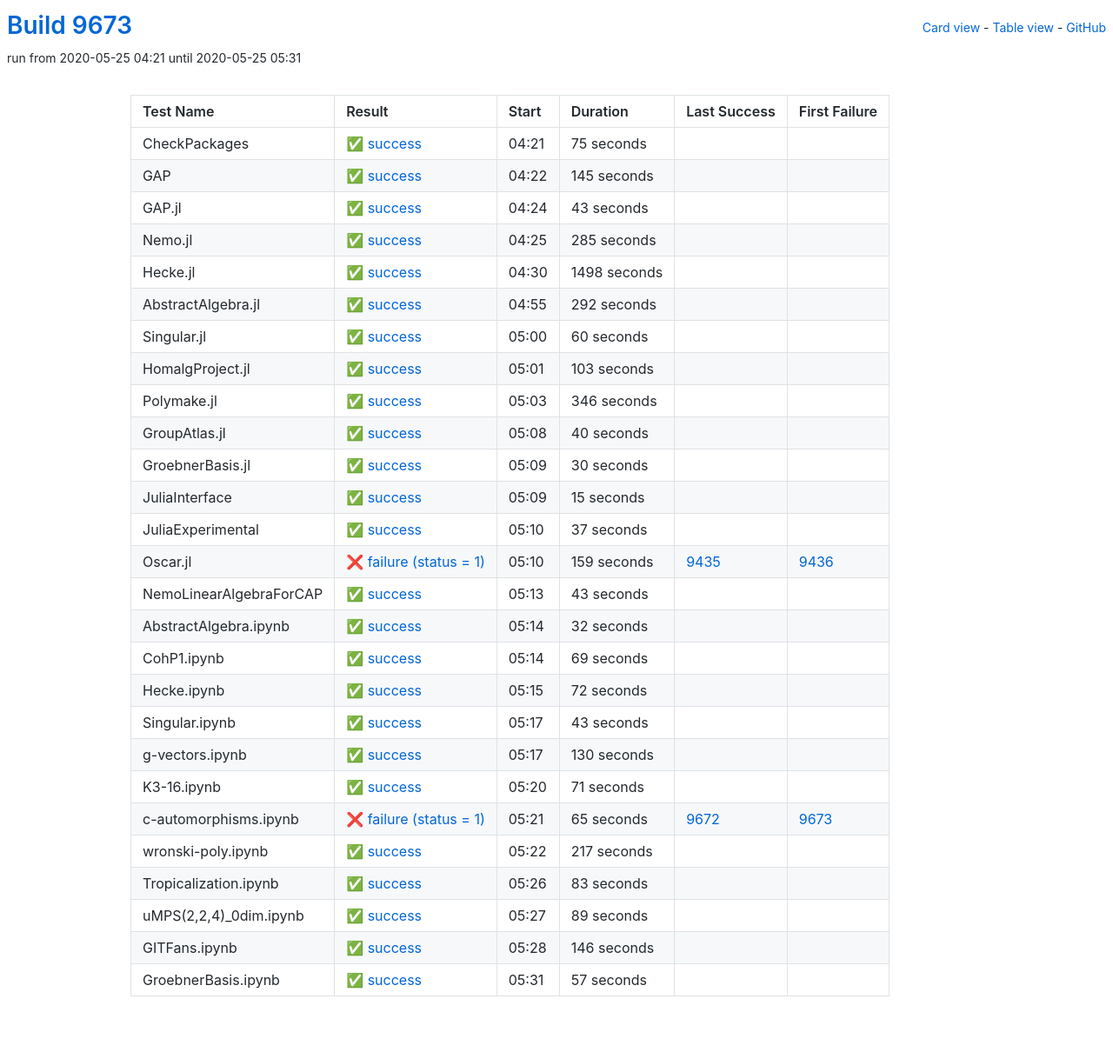
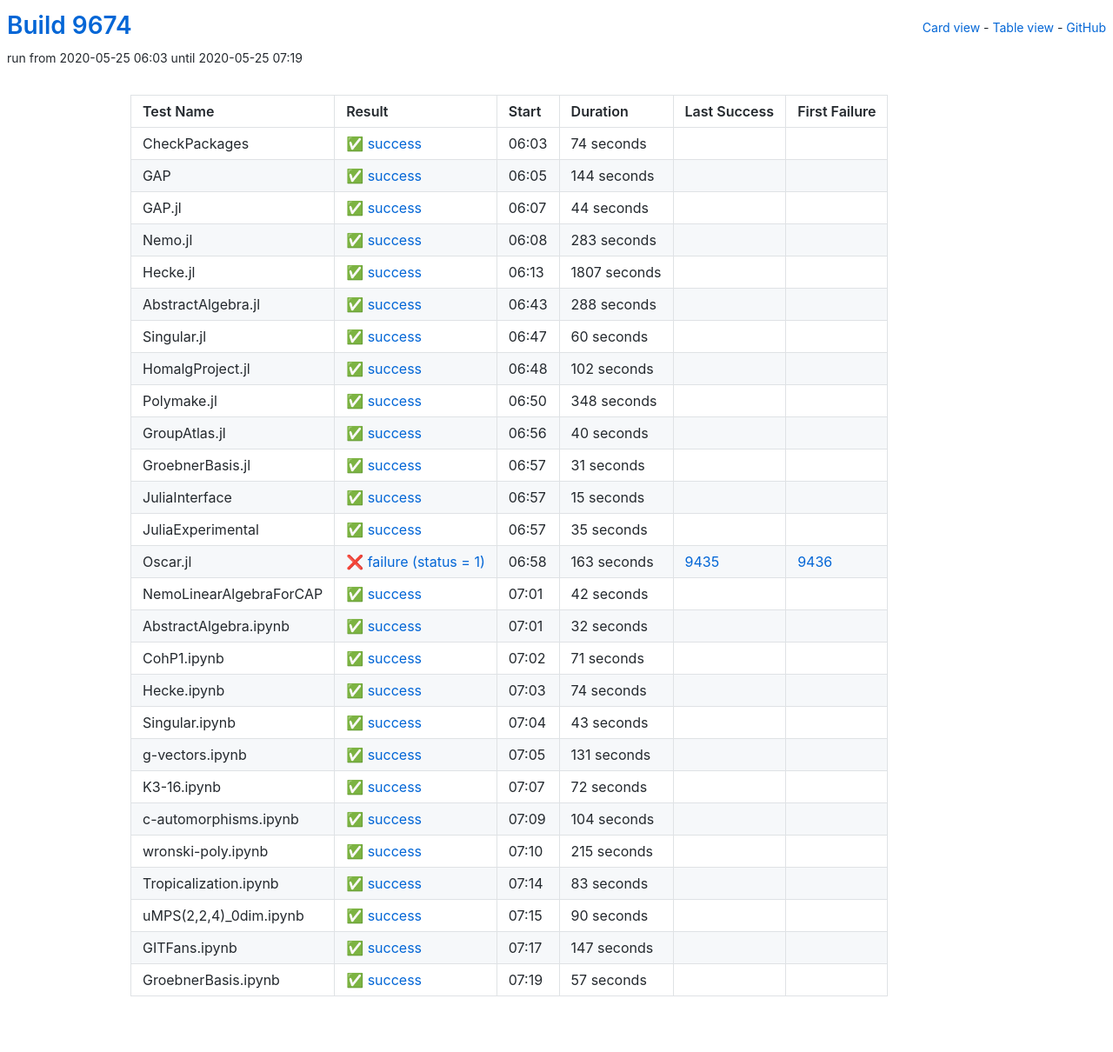
Before and after one commit to oscar-system/oscar-ci-status, a Jekyll site: the page built from table.html, in a window 1280 px wide. Shown: the whole page at 87% size. Built offline with Jekyll 4.4.1, drawn with Linux system fonts in a browser that asks for light colours.

Commit message:
Build 9674

```diff
--- a/_data/ci.yml
+++ b/_data/ci.yml
@@ -1,77 +1,77 @@
-build: 9673
-build_url: https://oscarci.mathematik.uni-kl.de/job/oscar/9673/
+build: 9674
+build_url: https://oscarci.mathematik.uni-kl.de/job/oscar/9674/
 job: oscar
 tests:
-- duration: 75
+- duration: 74
   exitcode: 0
   first_failure: false
   first_failure_url: null
   id: checkpackages
   last_success: false
   last_success_url: null
-  log: https://oscarci.mathematik.uni-kl.de/job/oscar/9673/artifact/logs/build-9673/CheckPackages.log
+  log: https://oscarci.mathematik.uni-kl.de/job/oscar/9674/artifact/logs/build-9674/CheckPackages.log
   name: CheckPackages
-  start: 2020-05-25 04:21
+  start: 2020-05-25 06:03
   status: success
   success: true
-- duration: 145
+- duration: 144
   exitcode: 0
   first_failure: false
   first_failure_url: null
   id: gap
   last_success: false
   last_success_url: null
-  log: https://oscarci.mathematik.uni-kl.de/job/oscar/9673/artifact/logs/build-9673/GAP.log
+  log: https://oscarci.mathematik.uni-kl.de/job/oscar/9674/artifact/logs/build-9674/GAP.log
   name: GAP
-  start: 2020-05-25 04:22
+  start: 2020-05-25 06:05
   status: success
   success: true
-- duration: 43
+- duration: 44
   exitcode: 0
   first_failure: false
   first_failure_url: null
   id: gap-jl
   last_success: false
   last_success_url: null
-  log: https://oscarci.mathematik.uni-kl.de/job/oscar/9673/artifact/logs/build-9673/GAP.jl.log
+  log: https://oscarci.mathematik.uni-kl.de/job/oscar/9674/artifact/logs/build-9674/GAP.jl.log
   name: GAP.jl
-  start: 2020-05-25 04:24
+  start: 2020-05-25 06:07
   status: success
   success: true
-- duration: 285
+- duration: 283
   exitcode: 0
   first_failure: false
   first_failure_url: null
   id: nemo-jl
   last_success: false
   last_success_url: null
-  log: https://oscarci.mathematik.uni-kl.de/job/oscar/9673/artifact/logs/build-9673/Nemo.jl.log
+  log: https://oscarci.mathematik.uni-kl.de/job/oscar/9674/artifact/logs/build-9674/Nemo.jl.log
   name: Nemo.jl
-  start: 2020-05-25 04:25
+  start: 2020-05-25 06:08
   status: success
   success: true
-- duration: 1498
+- duration: 1807
   exitcode: 0
   first_failure: false
   first_failure_url: null
   id: hecke-jl
   last_success: false
   last_success_url: null
-  log: https://oscarci.mathematik.uni-kl.de/job/oscar/9673/artifact/logs/build-9673/Hecke.jl.log
+  log: https://oscarci.mathematik.uni-kl.de/job/oscar/9674/artifact/logs/build-9674/Hecke.jl.log
   name: Hecke.jl
-  start: 2020-05-25 04:30
+  start: 2020-05-25 06:13
   status: success
   success: true
-- duration: 292
+- duration: 288
   exitcode: 0
   first_failure: false
   first_failure_url: null
   id: abstractalgebra-jl
   last_success: false
   last_success_url: null
-  log: https://oscarci.mathematik.uni-kl.de/job/oscar/9673/artifact/logs/build-9673/AbstractAlgebra.jl.log
+  log: https://oscarci.mathematik.uni-kl.de/job/oscar/9674/artifact/logs/build-9674/AbstractAlgebra.jl.log
   name: AbstractAlgebra.jl
-  start: 2020-05-25 04:55
+  start: 2020-05-25 06:43
   status: success
   success: true
 - duration: 60
@@ -81,33 +81,33 @@
   id: singular-jl
   last_success: false
   last_success_url: null
-  log: https://oscarci.mathematik.uni-kl.de/job/oscar/9673/artifact/logs/build-9673/Singular.jl.log
+  log: https://oscarci.mathematik.uni-kl.de/job/oscar/9674/artifact/logs/build-9674/Singular.jl.log
   name: Singular.jl
-  start: 2020-05-25 05:00
+  start: 2020-05-25 06:47
   status: success
   success: true
-- duration: 103
+- duration: 102
   exitcode: 0
   first_failure: false
   first_failure_url: null
   id: homalgproject-jl
   last_success: false
   last_success_url: null
-  log: https://oscarci.mathematik.uni-kl.de/job/oscar/9673/artifact/logs/build-9673/HomalgProject.jl.log
+  log: https://oscarci.mathematik.uni-kl.de/job/oscar/9674/artifact/logs/build-9674/HomalgProject.jl.log
   name: HomalgProject.jl
-  start: 2020-05-25 05:01
+  start: 2020-05-25 06:48
   status: success
   success: true
-- duration: 346
+- duration: 348
   exitcode: 0
   first_failure: false
   first_failure_url: null
   id: polymake-jl
   last_success: false
   last_success_url: null
-  log: https://oscarci.mathematik.uni-kl.de/job/oscar/9673/artifact/logs/build-9673/Polymake.jl.log
+  log: https://oscarci.mathematik.uni-kl.de/job/oscar/9674/artifact/logs/build-9674/Polymake.jl.log
   name: Polymake.jl
-  start: 2020-05-25 05:03
+  start: 2020-05-25 06:50
   status: success
   success: true
 - duration: 40
@@ -117,21 +117,21 @@
   id: groupatlas-jl
   last_success: false
   last_success_url: null
-  log: https://oscarci.mathematik.uni-kl.de/job/oscar/9673/artifact/logs/build-9673/GroupAtlas.jl.log
+  log: https://oscarci.mathematik.uni-kl.de/job/oscar/9674/artifact/logs/build-9674/GroupAtlas.jl.log
   name: GroupAtlas.jl
-  start: 2020-05-25 05:08
+  start: 2020-05-25 06:56
   status: success
   success: true
-- duration: 30
+- duration: 31
   exitcode: 0
   first_failure: false
   first_failure_url: null
   id: groebnerbasis-jl
   last_success: false
   last_success_url: null
-  log: https://oscarci.mathematik.uni-kl.de/job/oscar/9673/artifact/logs/build-9673/GroebnerBasis.jl.log
+  log: https://oscarci.mathematik.uni-kl.de/job/oscar/9674/artifact/logs/build-9674/GroebnerBasis.jl.log
   name: GroebnerBasis.jl
-  start: 2020-05-25 05:09
+  start: 2020-05-25 06:57
   status: success
   success: true
 - duration: 15
@@ -141,45 +141,45 @@
   id: juliainterface
   last_success: false
   last_success_url: null
-  log: https://oscarci.mathematik.uni-kl.de/job/oscar/9673/artifact/logs/build-9673/JuliaInterface.log
+  log: https://oscarci.mathematik.uni-kl.de/job/oscar/9674/artifact/logs/build-9674/JuliaInterface.log
   name: JuliaInterface
-  start: 2020-05-25 05:09
+  start: 2020-05-25 06:57
   status: success
   success: true
-- duration: 37
+- duration: 35
   exitcode: 0
   first_failure: false
   first_failure_url: null
   id: juliaexperimental
   last_success: false
   last_success_url: null
-  log: https://oscarci.mathematik.uni-kl.de/job/oscar/9673/artifact/logs/build-9673/JuliaExperimental.log
+  log: https://oscarci.mathematik.uni-kl.de/job/oscar/9674/artifact/logs/build-9674/JuliaExperimental.log
   name: JuliaExperimental
-  start: 2020-05-25 05:10
+  start: 2020-05-25 06:57
   status: success
   success: true
-- duration: 159
+- duration: 163
   exitcode: 1
   first_failure: 9436
   first_failure_url: https://oscarci.mathematik.uni-kl.de/job/oscar/9436/
   id: oscar-jl
   last_success: 9435
   last_success_url: https://oscarci.mathematik.uni-kl.de/job/oscar/9435/
-  log: https://oscarci.mathematik.uni-kl.de/job/oscar/9673/artifact/logs/build-9673/Oscar.jl.log
+  log: https://oscarci.mathematik.uni-kl.de/job/oscar/9674/artifact/logs/build-9674/Oscar.jl.log
   name: Oscar.jl
-  start: 2020-05-25 05:10
+  start: 2020-05-25 06:58
   status: failure
   success: false
-- duration: 43
+- duration: 42
   exitcode: 0
   first_failure: false
   first_failure_url: null
   id: nemolinearalgebraforcap
   last_success: false
   last_success_url: null
-  log: https://oscarci.mathematik.uni-kl.de/job/oscar/9673/artifact/logs/build-9673/NemoLinearAlgebraForCAP.log
+  log: https://oscarci.mathematik.uni-kl.de/job/oscar/9674/artifact/logs/build-9674/NemoLinearAlgebraForCAP.log
   name: NemoLinearAlgebraForCAP
-  start: 2020-05-25 05:13
+  start: 2020-05-25 07:01
   status: success
   success: true
 - duration: 32
@@ -189,33 +189,33 @@
   id: abstractalgebra-ipynb
   last_success: false
   last_success_url: null
-  log: https://oscarci.mathematik.uni-kl.de/job/oscar/9673/artifact/logs/build-9673/AbstractAlgebra.ipynb.log
+  log: https://oscarci.mathematik.uni-kl.de/job/oscar/9674/artifact/logs/build-9674/AbstractAlgebra.ipynb.log
   name: AbstractAlgebra.ipynb
-  start: 2020-05-25 05:14
+  start: 2020-05-25 07:01
   status: success
   success: true
-- duration: 69
+- duration: 71
   exitcode: 0
   first_failure: false
   first_failure_url: null
   id: cohp1-ipynb
   last_success: false
   last_success_url: null
-  log: https://oscarci.mathematik.uni-kl.de/job/oscar/9673/artifact/logs/build-9673/CohP1.ipynb.log
+  log: https://oscarci.mathematik.uni-kl.de/job/oscar/9674/artifact/logs/build-9674/CohP1.ipynb.log
   name: CohP1.ipynb
-  start: 2020-05-25 05:14
+  start: 2020-05-25 07:02
   status: success
   success: true
-- duration: 72
+- duration: 74
   exitcode: 0
   first_failure: false
   first_failure_url: null
   id: hecke-ipynb
   last_success: false
   last_success_url: null
-  log: https://oscarci.mathematik.uni-kl.de/job/oscar/9673/artifact/logs/build-9673/Hecke.ipynb.log
+  log: https://oscarci.mathematik.uni-kl.de/job/oscar/9674/artifact/logs/build-9674/Hecke.ipynb.log
   name: Hecke.ipynb
-  start: 2020-05-25 05:15
+  start: 2020-05-25 07:03
   status: success
   success: true
 - duration: 43
@@ -225,57 +225,57 @@
   id: singular-ipynb
   last_success: false
   last_success_url: null
-  log: https://oscarci.mathematik.uni-kl.de/job/oscar/9673/artifact/logs/build-9673/Singular.ipynb.log
+  log: https://oscarci.mathematik.uni-kl.de/job/oscar/9674/artifact/logs/build-9674/Singular.ipynb.log
   name: Singular.ipynb
-  start: 2020-05-25 05:17
+  start: 2020-05-25 07:04
   status: success
   success: true
-- duration: 130
+- duration: 131
   exitcode: 0
   first_failure: false
   first_failure_url: null
   id: g-vectors-ipynb
   last_success: false
   last_success_url: null
-  log: https://oscarci.mathematik.uni-kl.de/job/oscar/9673/artifact/logs/build-9673/g-vectors.ipynb.log
+  log: https://oscarci.mathematik.uni-kl.de/job/oscar/9674/artifact/logs/build-9674/g-vectors.ipynb.log
   name: g-vectors.ipynb
-  start: 2020-05-25 05:17
+  start: 2020-05-25 07:05
   status: success
   success: true
-- duration: 71
+- duration: 72
   exitcode: 0
   first_failure: false
   first_failure_url: null
   id: k3-16-ipynb
   last_success: false
   last_success_url: null
-  log: https://oscarci.mathematik.uni-kl.de/job/oscar/9673/artifact/logs/build-9673/K3-16.ipynb.log
+  log: https://oscarci.mathematik.uni-kl.de/job/oscar/9674/artifact/logs/build-9674/K3-16.ipynb.log
   name: K3-16.ipynb
-  start: 2020-05-25 05:20
+  start: 2020-05-25 07:07
   status: success
   success: true
-- duration: 65
-  exitcode: 1
-  first_failure: 9673
-  first_failure_url: https://oscarci.mathematik.uni-kl.de/job/oscar/9673/
+- duration: 104
+  exitcode: 0
+  first_failure: false
+  first_failure_url: null
   id: c-automorphisms-ipynb
-  last_success: 9672
-  last_success_url: https://oscarci.mathematik.uni-kl.de/job/oscar/9672/
-  log: https://oscarci.mathematik.uni-kl.de/job/oscar/9673/artifact/logs/build-9673/c-automorphisms.ipynb.log
+  last_success: false
+  last_success_url: null
+  log: https://oscarci.mathematik.uni-kl.de/job/oscar/9674/artifact/logs/build-9674/c-automorphisms.ipynb.log
   name: c-automorphisms.ipynb
-  start: 2020-05-25 05:21
-  status: failure
-  success: false
-- duration: 217
+  start: 2020-05-25 07:09
+  status: success
+  success: true
+- duration: 215
   exitcode: 0
   first_failure: false
   first_failure_url: null
   id: wronski-poly-ipynb
   last_success: false
   last_success_url: null
-  log: https://oscarci.mathematik.uni-kl.de/job/oscar/9673/artifact/logs/build-9673/wronski-poly.ipynb.log
+  log: https://oscarci.mathematik.uni-kl.de/job/oscar/9674/artifact/logs/build-9674/wronski-poly.ipynb.log
   name: wronski-poly.ipynb
-  start: 2020-05-25 05:22
+  start: 2020-05-25 07:10
   status: success
   success: true
 - duration: 83
@@ -285,33 +285,33 @@
   id: tropicalization-ipynb
   last_success: false
   last_success_url: null
-  log: https://oscarci.mathematik.uni-kl.de/job/oscar/9673/artifact/logs/build-9673/Tropicalization.ipynb.log
+  log: https://oscarci.mathematik.uni-kl.de/job/oscar/9674/artifact/logs/build-9674/Tropicalization.ipynb.log
   name: Tropicalization.ipynb
-  start: 2020-05-25 05:26
+  start: 2020-05-25 07:14
   status: success
   success: true
-- duration: 89
+- duration: 90
   exitcode: 0
   first_failure: false
   first_failure_url: null
   id: umps-2-2-4-0dim-ipynb
   last_success: false
   last_success_url: null
-  log: https://oscarci.mathematik.uni-kl.de/job/oscar/9673/artifact/logs/build-9673/uMPS-2-2-4-_0dim.ipynb.log
+  log: https://oscarci.mathematik.uni-kl.de/job/oscar/9674/artifact/logs/build-9674/uMPS-2-2-4-_0dim.ipynb.log
   name: uMPS(2,2,4)_0dim.ipynb
-  start: 2020-05-25 05:27
+  start: 2020-05-25 07:15
   status: success
   success: true
-- duration: 146
+- duration: 147
   exitcode: 0
   first_failure: false
   first_failure_url: null
   id: gitfans-ipynb
   last_success: false
   last_success_url: null
-  log: https://oscarci.mathematik.uni-kl.de/job/oscar/9673/artifact/logs/build-9673/GITFans.ipynb.log
+  log: https://oscarci.mathematik.uni-kl.de/job/oscar/9674/artifact/logs/build-9674/GITFans.ipynb.log
   name: GITFans.ipynb
-  start: 2020-05-25 05:28
+  start: 2020-05-25 07:17
   status: success
   success: true
 - duration: 57
@@ -321,8 +321,8 @@
   id: groebnerbasis-ipynb
   last_success: false
   last_success_url: null
-  log: https://oscarci.mathematik.uni-kl.de/job/oscar/9673/artifact/logs/build-9673/GroebnerBasis.ipynb.log
+  log: https://oscarci.mathematik.uni-kl.de/job/oscar/9674/artifact/logs/build-9674/GroebnerBasis.ipynb.log
   name: GroebnerBasis.ipynb
-  start: 2020-05-25 05:31
+  start: 2020-05-25 07:19
   status: success
   success: true
```
Also changed, not shown: README.md.
